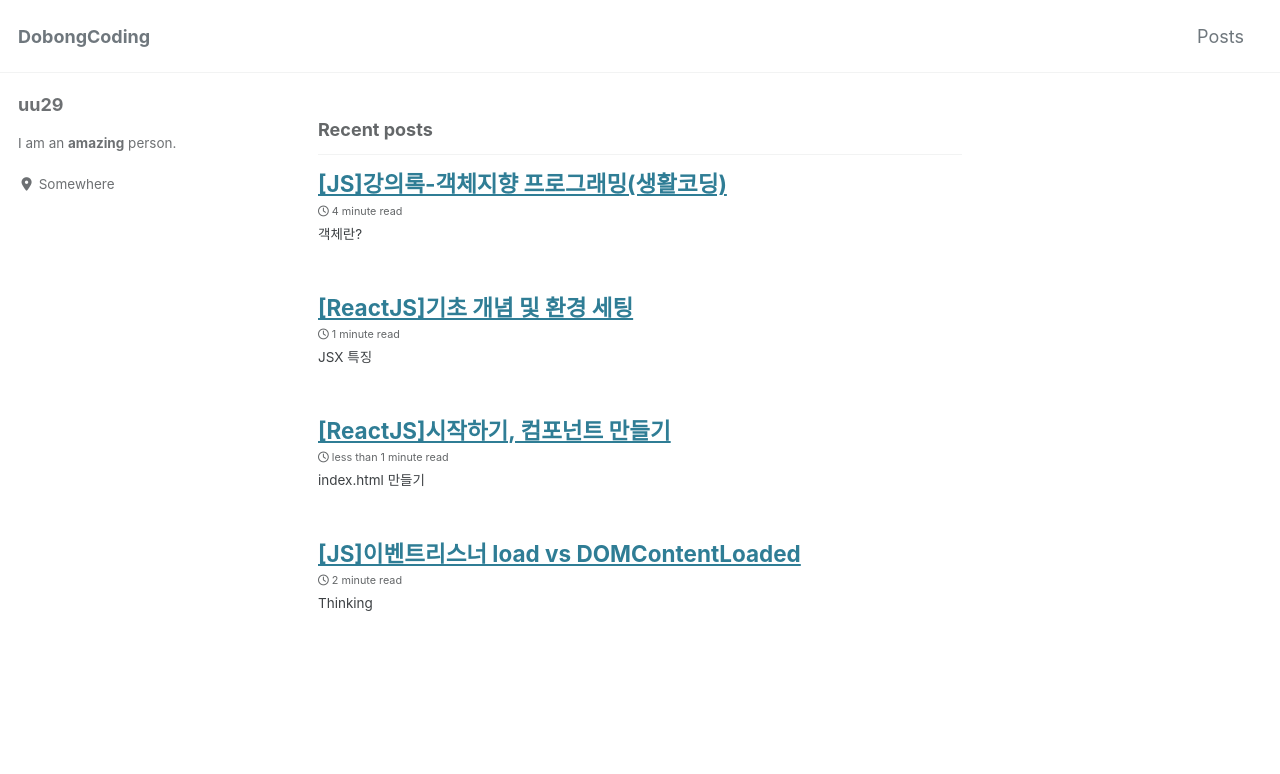
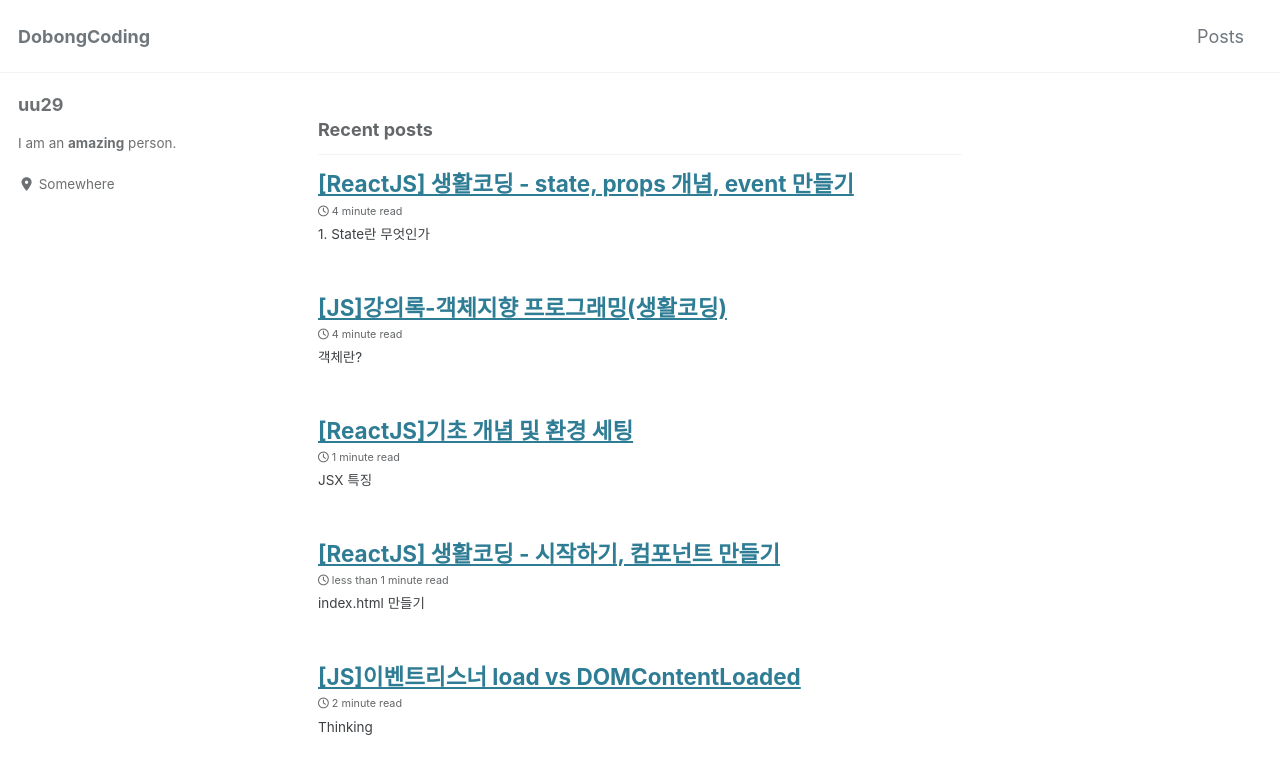
Before and after one commit to uu29/uu29.github.io, a Jekyll site: the page built from index.html, in a window 1280 px wide and 900 px high. Shown: the top 774 px of the window. Built offline with Jekyll 4.4.1, drawn with Linux system fonts in a browser that asks for light colours; cached includes are drawn as plain includes; nearby versions of some CDN libraries; the list of posts is cut into pages by our own code; part of the change alters nothing that is shown.

Commit message:
2020-05-24 reactJS state, props, event

````diff
--- a/_posts/2020-05-15-React-JS-Make-Components.md
+++ b/_posts/2020-05-15-React-JS-Make-Components.md
@@ -1,5 +1,5 @@
 ---
-title: "[ReactJS]시작하기, 컴포넌트 만들기"
+title: "[ReactJS] 생활코딩 - 시작하기, 컴포넌트 만들기"
 categories:
   - Javascript
   - reactJS
--- /dev/null
+++ b/_posts/2020-05-24-React-JS-state-props-event.md
@@ -0,0 +1,359 @@
+---
+title: "[ReactJS] 생활코딩 - state, props 개념, event 만들기"
+categories:
+  - Javascript
+  - reactJS
+tags:
+  - javascript
+  - react
+---
+# 1. **State란 무엇인가**
+
+컴포넌트를 생긴대로만 쓰면 너무 아쉬움.
+
+컴포넌트의 기본적인 동작을 바꾸고 싶을 때 props를 사용함으로서 정보를 조작할 수 있게 됨.
+
+컴포넌트 내부적으로 사용되는 것들이 State임.
+
+즉, Props는 외부에서 사용하는 방식, State는 내부에서 사용되는 시스템
+
+Props와 State가 엄격하게 구분된 것이 좋은 코드이다!
+
+# 2. State 초기화에 필요한 Constructor
+
+기존에 만든 App이라는 클래스는 뭔가 조금 아쉽다.
+
+props는 항상 WEB, world wide web! ~~ 으로 동일한데 매번 바꿔줄 수는 없을까?
+
+그래서 필요한 것이 State를 초기화하는 작업이다.
+
+이 작업은 항상 render 메소드 이전에 들어가는 constructor 메소드에서 실행된다.
+
+코드를 보자.
+
+```jsx
+class App extends React.Component{
+  constructor(props){
+//컴포넌트가 실행될 때 render라는 함수보다 먼저 실행돼서 컴포넌트를 초기화시켜주고 싶은 코드는 컨스트럭터 안에다 적는다.
+    super(props);
+  }
+  render(){
+    return(
+      <div className="App">
+        <Subject title="WEB" sub="world wide web!"></Subject>
+        <TOC></TOC>
+        <Content title="HTML" desc="HTML is HyperTextMarkup Language."></Content>
+      </div>
+    );
+  }
+}
+```
+
+**constructor안에서 컴포넌트에 들어가는 props를 초기화하여 값을 제어할 수 있다.**
+
+
+
+```jsx
+class App extends React.Component{
+  constructor(props ){
+    super(props);
+    this.state = {
+      Subject:{title:'WEB', sub:'wordl wide web!'};
+    }
+  }
+  render(){
+    return(
+      <div className="App">
+        <Subject title={this.state.subject.title}
+        sub={this.state.subject.sub}>
+        </Subject>
+        <TOC></TOC>
+        <Content title="HTML" desc="HTML is HyperTextMarkup Language."></Content>
+      </div>
+    );
+  }
+}
+```
+
+constructor안에서 state를 초기화시켜준 후 Subject의 props로 넣기 위해 새로운 오브젝트를 만들어줬다.
+
+그리고 적용은 Subject 태그 내 props에 오브젝트를 꺼내는 문법과 동일하게 작성 후 {}안에 넣어준다.
+
+이렇게 간단하게 최초의 state를 만들어 보았다.
+
+# 3. State 활용하여 동적인 컴포넌트 만들어보기
+
+내가 원하는 것은 단순히 스테이트만 만드는 것이 아니라
+
+스테이트를 활용하여 다양한 컴포넌트의 props를 로딩하는 것이다.
+
+현재 앱에서 TOC.js는 조금 아쉽다. 내용빼고 엘리먼트들이 똑같이 li > a 의 형식이라 중복을 제거할 수 있을 것 같다. 이럴 때 다음과 같이 스테이트로 똑똑하게 만들 수 있다.
+
+**① App 클래스 내 컨스트럭터에 contents 오브젝트를 다음과 같이 생성한다.**
+
+**② TOC의 props로 data를 `this.state.contents`로 지정한다.**
+
+**③ TOC.js에서 또 다시 컨스트럭터를 만들어 반복문 처리한다.**
+
+/src/App.js > App
+
+```jsx
+class App extends React.Component{
+  constructor(props ){
+    super(props);
+    this.state = {
+      subject:{title:'WEB', sub:'wordl wide web!'},
+      contents:[
+        {id:1, title:"HTML", desc:"HTML is for information"},
+        {id:2, title:"CSS", desc:"CSS is for design"},
+        {id:3, title:"Javascript", desc:"Javascript is for interaction"}
+      ]
+    }
+  }
+  render(){
+    return(
+      <div className="App">
+        <Subject title={this.state.subject.title}
+        sub={this.state.subject.sub}>
+        </Subject>
+        <TOC data={this.state.contents}></TOC>
+        <Content title="HTML" desc="HTML is HyperTextMarkup Language."></Content>
+      </div>
+    );
+  }
+}
+```
+
+/src/components > TOC
+
+```jsx
+class TOC extends React.Component {
+    render() {
+        var lists = [];
+        var data = this.props.data;
+        var i = 0;
+        while(i<data.length){
+        lists.push(<li key={data[i].id}><a href={"/content/"+data[i].id}>{data[i].title}</a></li>);
+        i++;
+        }
+        return (
+            <nav>
+                <ul>
+                    {lists}
+                </ul>
+            </nav>
+        );
+    }
+}
+```
+
+이 때 화면에 props를 가지고 있는 반복되는 엘리먼트에는 key라는 고유의 값을 설정해야 한다. 이 것이 jsx의 규칙이다. 설정하지 않으면 콘솔창에 다음과 같은 에러가 뜰 것이다.
+
+`Warning: Each child in a list should have a unique "key" prop.`
+
+간단하게 props로 key를 추가하고 id를 값으로 지정하여 해결한다.
+
+# 4. 이벤트 걸어 동적인 앱 만들기
+
+리액트에서는 props나 state 값이 바뀌면 state 값을 가지고 있는 렌더 메소드가 다시 호출된다.
+
+그러면서 렌더 메소드 하위에 있는 컴포넌트도 다시 호출된다.
+
+즉, 화면이 재렌더링 된다는 뜻이다.
+
+이것을 이용하면 설정값에 따라 데이터가 변하는 동적인 앱을 만들 수 있다.
+
+**① 먼저 this.state에 'mode'라는 변수를 만들어 설정값을 컨트롤하기로 한다. default 값은 'welcome'이다.**
+
+`**mode:'welcome'**`
+
+**② App 컴포넌트를 리턴하기 전에 _title, _desc라는 변수를 만들어 if문을 걸어준다.**
+
+완성된 코드는 다음과 같다.
+
+```jsx
+class App extends React.Component{
+  constructor(props ){
+    super(props);
+    this.state = {
+      mode:'welcome',
+      subject:{title:'WEB', sub:'wordl wide web!'},
+      welcome:{title:'Welcome', desc:'Hello, React!!!'},
+      contents:[
+        {id:1, title:"HTML", desc:"HTML is for information"},
+        {id:2, title:"CSS", desc:"CSS is for design"},
+        {id:3, title:"Javascript", desc:"Javascript is for interaction"}
+      ]
+    }
+  }
+  render(){
+    var _title, _desc = null;
+    if(this.state.mode === 'welcome'){
+      _title = this.state.welcome.title;
+      _desc = this.state.welcome.desc;
+    } else if(this.state.mode === 'read'){
+      _title = this.state.contents[0].title;
+      _desc = this.state.contents[0].desc;
+    }
+    return(
+      <div className="App">
+        <Subject title={this.state.subject.title}
+        sub={this.state.subject.sub}>
+        </Subject>
+        <TOC data={this.state.contents}></TOC>
+        <Content title={_title} desc={_desc}></Content>
+      </div>
+    );
+  }
+}
+```
+
+이제 로컬을 열어보면 디폴트 값인 "welcome"의 설정으로 "Hello, React!!!"가 보일 것이다.
+
+이제 자바스크립트로 이벤트를 적용하여 홈(WEB)을 클릭하면 mode가 "welcome"으로, 메뉴를 클릭하면  mode가 "read"로 바뀌게만 하면 된다.
+
+먼저 쉽게 가기 위해 Subject 컴포넌트를 오리지날 코드로 대체해본다.
+
+src/App.js > render
+
+```jsx
+<div className="App">
+        <header>
+          <h1><a href="/" onClick={function(){
+          })}>{this.state.subject.title}</a></h1>
+          {this.state.subject.sub}
+        </header>
+        <TOC data={this.state.contents}></TOC>
+        <Content title={_title} desc={_desc}></Content>
+      </div>
+```
+
+
+
+a 태그의 온클릭 이벤트로 함수를 만들어주는데 여기서 자바스크립트 문법과 약간 다르다. 카멜케이스를 사용하여 onclick이 아닌 onClick이라고 써줘야 한다.
+
+a 태그의 function안에서 이제까지 배운대로 이벤트를 걸어보자면 이렇게 만들 것이다.
+
+`this.state.mode = "welcome"`
+
+하지만 이렇게 하면 두 가지의 문제가 생긴다.
+
+**① this를 인식할 수 없다.**
+
+컴포넌트 안에 있는 함수에서 this를 쓰면 컴포넌트 자기 자신을 가리키지 않고 undefined가 되기 때문이다.
+
+이에 대한 해결로 function 바로 뒤에 this를 바인딩해준다.
+
+`onClick={function(){ }.bind(this)}`
+
+그러면 이제 this를 자기 자신으로 인식할 수 있다.
+
+하지만 이 상태로 a태그를 클릭해보면 아무 변화도 일어나지 않는다. 두번째 문제가 생긴다.
+
+**② state 값이 바뀌지 않는다.**
+
+리액트는 스테이트 값이 바뀌었다는 것을 인지하지 못한다.
+
+그래서 해주는 것이 setState이다. 다음과 같이 바꿔보자.
+
+`this.setState({mode: "welcome"})`
+
+제대로된 이벤트를 완성했다!
+
+풀 코드는 다음과 같다.
+
+```jsx
+<header>
+          <h1><a href="/" onClick={function(e){
+            console.log(e);
+            e.preventDefault();//a 태그의 기본적인 동작 방법을 막는다.
+						//>> a의 기본 동작인 페이지 리로드가 되지 않음.
+            this.setState({
+              mode: 'welcome'
+            });
+          }.bind(this)}>{this.state.subject.title}</a></h1>
+          {this.state.subject.sub}
+        </header>
+```
+
+# 5. bind(this)가 하는 일
+
+렌더 안에서 this는 렌더 메소드가 속해있는 컴포넌트 자체를 가리키는데
+
+렌더 내의 함수 안에 있는 this는 undefined다. 이 this를 묶어주기 위해 bind()라는 내장함수를 사용한다.
+
+예시를 한번 보자.
+
+```jsx
+var obj = {name:'BTS'};
+function bindTest(){
+	console.log(this.name);
+}
+bindTest();
+// >> undefined
+
+var bindTest2 = bindTest.bind(obj);
+bindTest2();
+// >> BTS
+```
+
+객체를 파라미터로 넣어주지 않고 bind로 함수를 bindTest2라는 복제함수를 만들고 그 인자로 obj를 넣어줬더니 bindTest 함수 내에서 this를 인식할 수 있게 되었다.
+
+# 6. setState를 쓰는 이유
+
+constructor(생성자 함수) 내에서는 this.state를 써도 된다.
+
+하지만 그 이후에 실행되는 함수에서는 this.state를 쓸 수 없다. 왜일까?
+
+동적인 state 값을 바꿀 때는 절대로 this.state를 쓰면 안된다.
+
+그 이유는 리액트 입장에서는 값을 몰래 바꾼 것이 되기 때문이다.
+
+>> 항상 state 값이 바뀌면 setState로 해준다.
+
+&& constructor에서는 this.state로 편하게 쓰자
+
+# 7. 컴포넌트 이벤트 만들기
+
+이제 바깥쪽으로 옮겼던 코드는 비활성화를 시키고 이전의 Subject 컴포넌트를 살려보자.
+
+/src/App.js > render
+
+```jsx
+<Subject title={this.state.subject.title}
+        sub={this.state.subject.sub}
+        onChangePage={function(e){
+          this.setState({
+            mode: 'welcome'
+          })
+        }.bind(this)} //onChangePage라는 이벤트를 만들어 a 태그 클릭 시 호출하도록 만든다.
+        >
+```
+
+onChangePage라는 props를 만들어 Subject.js에서 이벤트로 사용할 준비를 한다. this를 인식할 수 있도록 `.bind(this)`는 필수다.
+
+그렇다면 Subject.js는 어떻게 할까?
+
+/src/components/Subject.js > Subject > render
+
+```jsx
+<header>
+          <h1><a href="/" onClick={function(e){
+            e.preventDefault();
+            this.props.onChangePage();
+          }.bind(this)}>{this.props.title}</a></h1>
+          {this.props.sub}
+        </header>
+```
+
+먼저 `event.preventDefault()`로 페이지 리로드를 방지해주고
+
+`this.props.onChangePage();`로 App.js에서 만들었던 이벤트를 실행시킨다.
+
+이렇게 하고 실행하면 또 다시 this를 인식할 수 없다는 에러가 나온다.
+
+여기에서도 반드시 `.bind(this)`를 해줘야 한다.
+
+여기까지 잘 따라왔다!!
+
+그러면 다음 포스팅에서는 남은 이벤트를 마저 해보자.
````
